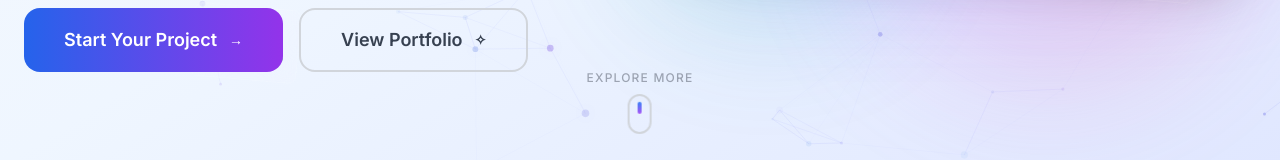
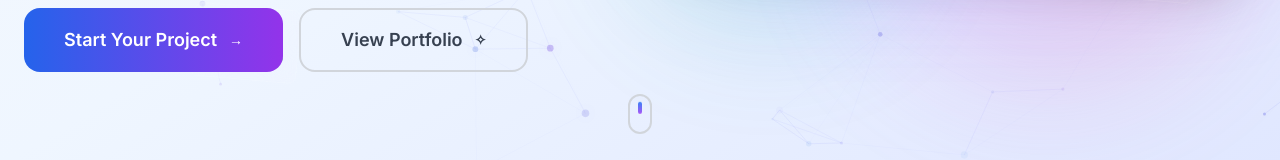
Before and after one commit to Mehrajbd/devnest, a Next.js app: page / in a window 1280 px wide. Shown: the part 634-794 px from the top of the page. Built offline with nearby package versions, Linux system fonts and the light colour scheme.

Commit message:
first commit

```diff
--- a/components/Hero.js
+++ b/components/Hero.js
@@ -314,9 +314,6 @@ export default function Hero() {
       {/* Scroll Indicator */}
       <div className="absolute bottom-4 sm:bottom-8 left-1/2 transform -translate-x-1/2">
         <div className="flex flex-col items-center space-y-1 sm:space-y-2">
-          <span className="text-xs text-gray-500 dark:text-gray-400 font-medium tracking-widest animate-pulse">
-            EXPLORE MORE
-          </span>
           <div className="w-5 h-8 sm:w-6 sm:h-10 border-2 border-gray-300 dark:border-gray-600 rounded-full flex justify-center relative">
             <div className="w-1 h-2 sm:h-3 bg-gradient-to-b from-blue-500 to-purple-500 rounded-full mt-1 sm:mt-2 animate-bounce absolute"></div>
           </div>
```
